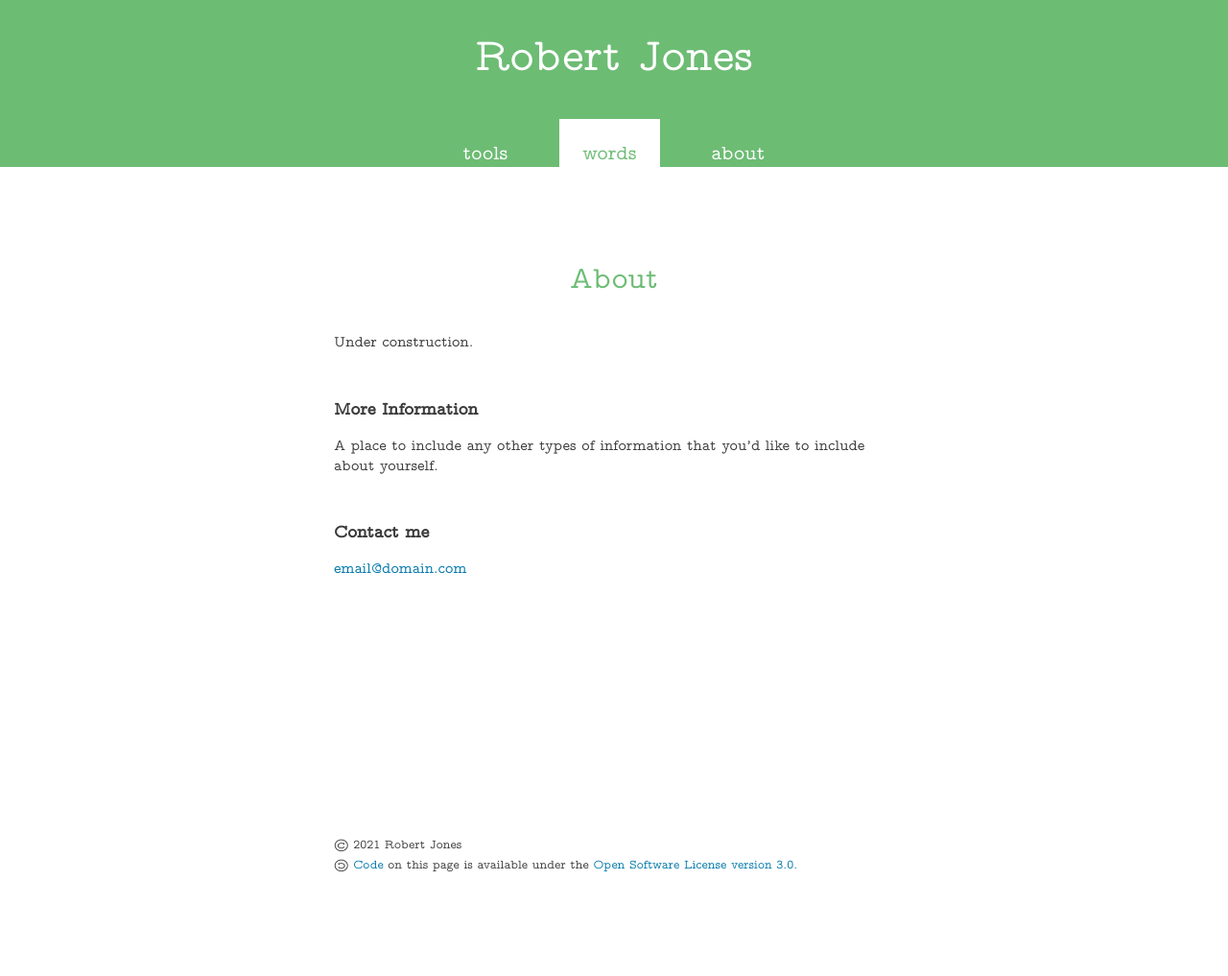
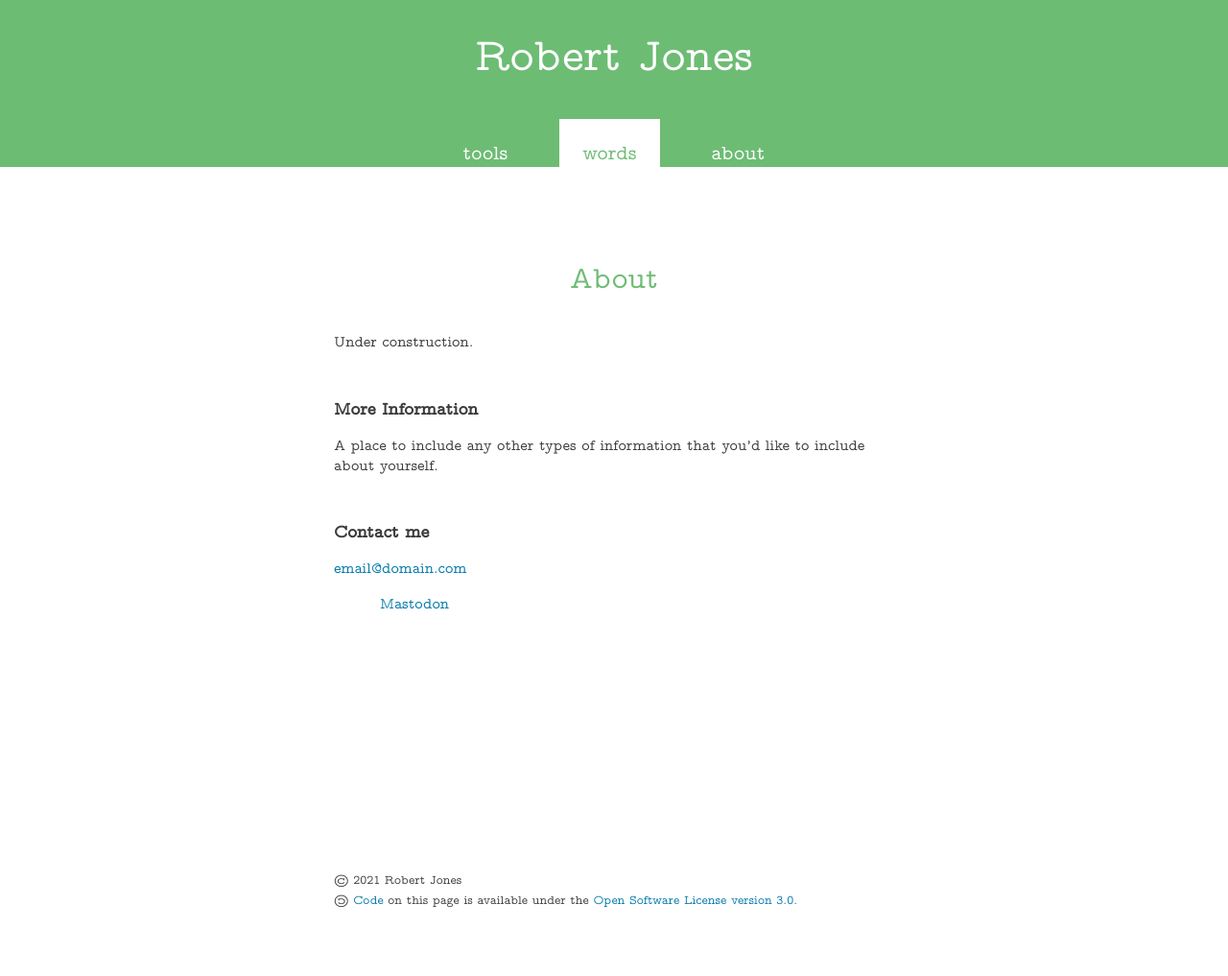
Before and after one commit to rjjiii/rjjiii.github.io, a Jekyll site: the page built from about.md, in a window 1280 px wide. Shown: the whole page at 96% size. Built offline with Jekyll 4.4.1, drawn with Linux system fonts in a browser that asks for light colours; before the commit the page ends 981 px from its top, so only the background shows below that.

Commit message:
Update about.md

```diff
--- a/about.md
+++ b/about.md
@@ -13,3 +13,5 @@
 ### Contact me
 
 [email@domain.com](mailto:email@domain.com)
+
+<a rel="me" href="https://mastodon.lol/@rjjiii">Mastodon</a>
```
